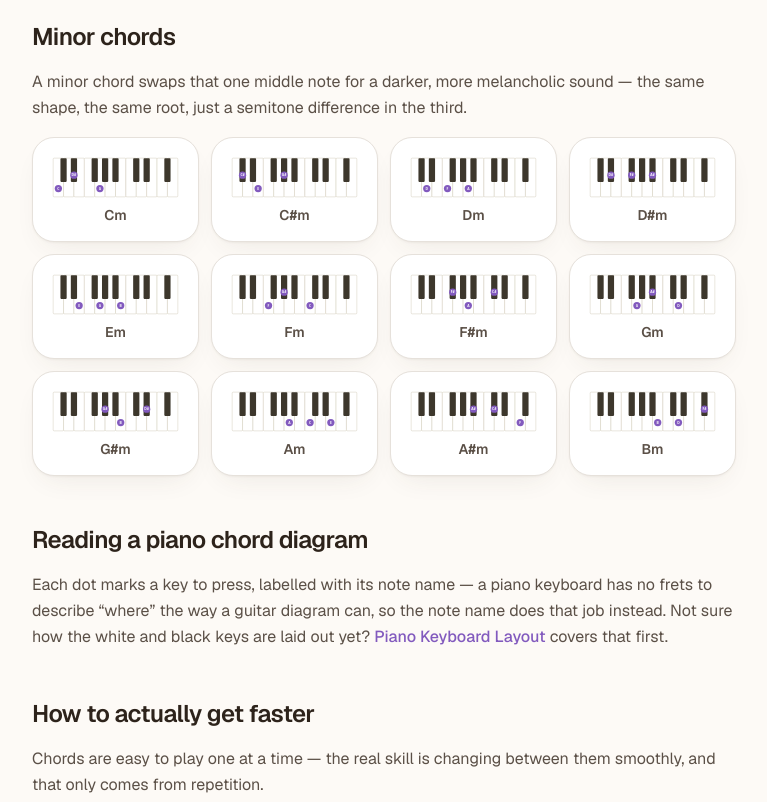
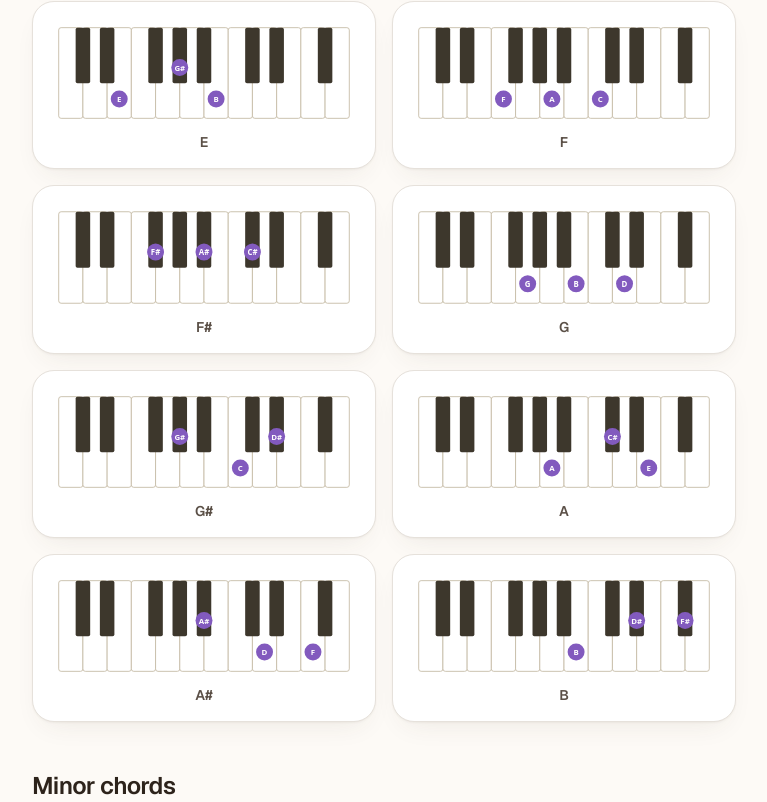
Before and after one commit to glen-michaelsen/hedwig, a Next.js app: page /knowledge/piano/chords in a window 1280 px wide. Shown: the part 1298-2100 px from the top of the page, without its empty margins (256-1023 px from the left). Built offline with nearby package versions, Linux system fonts and the light colour scheme.

Commit message:
Piano Chords: show diagrams two per row, bigger
Four per row made the keyboard too small to read finger placement
without opening the zoom modal.

```diff
--- a/app/knowledge/piano/chords/page.tsx
+++ b/app/knowledge/piano/chords/page.tsx
@@ -107,7 +107,7 @@
             A major chord is generally described as sounding &ldquo;happy&rdquo; —
             it&rsquo;s the default sound of most pop, folk and children&rsquo;s music.
           </p>
-          <div className="grid grid-cols-3 gap-3 sm:grid-cols-4">
+          <div className="grid grid-cols-1 gap-4 sm:grid-cols-2">
             {PIANO_MAJOR_CHORDS.map((chord) => (
               <PianoChordFigure
                 key={chord.slug}
@@ -125,7 +125,7 @@
             melancholic sound — the same shape, the same root, just a
             semitone difference in the third.
           </p>
-          <div className="grid grid-cols-3 gap-3 sm:grid-cols-4">
+          <div className="grid grid-cols-1 gap-4 sm:grid-cols-2">
             {PIANO_MINOR_CHORDS.map((chord) => (
               <PianoChordFigure
                 key={chord.slug}
```
